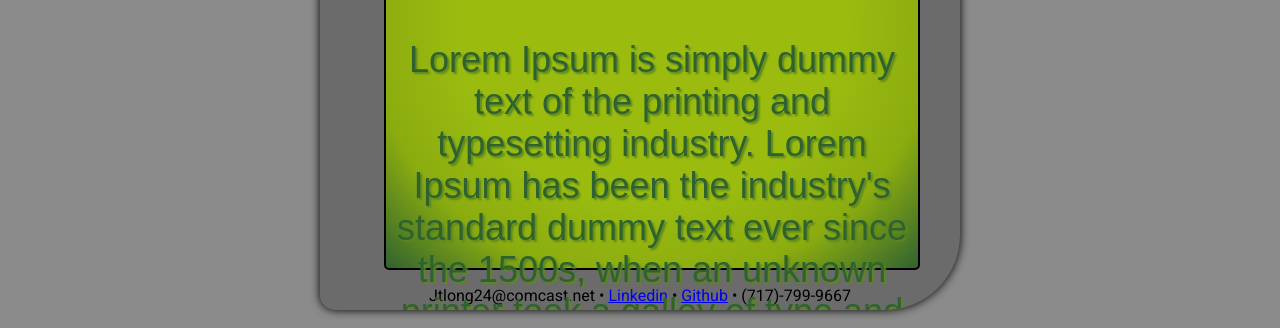
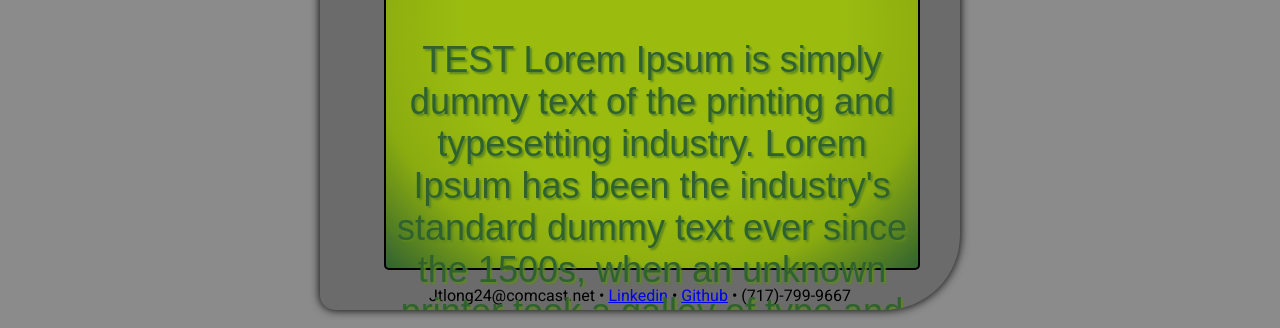
Before and after one commit to TacoWarrior24/TacoWarrior24.github.io, a plain HTML site: page index.html in a window 1280 px wide. Shown: the part 286-614 px from the top of the page. Drawn offline with Linux system fonts and the light colour scheme.

Commit message:
First test push from VS

```diff
--- a/index.html
+++ b/index.html
@@ -17,7 +17,7 @@
             <!-- Title Content -->
             <h2>Hello World!</h2>
             <h3>My name is Jacob!</h3>
-            <p>Lorem Ipsum is simply dummy text of the printing and typesetting industry. Lorem Ipsum has been the industry's standard dummy text ever since the 1500s, when an unknown printer took a galley of type and scrambled it to make a type specimen book. It has survived not only five centuries, but also the leap into electronic typesetting, remaining essentially unchanged. It was popularised in the 1960s with the release of Letraset sheets containing Lorem Ipsum passages, and more recently with desktop publishing software like Aldus PageMaker including versions of Lorem Ipsum.</p>
+            <p>TEST Lorem Ipsum is simply dummy text of the printing and typesetting industry. Lorem Ipsum has been the industry's standard dummy text ever since the 1500s, when an unknown printer took a galley of type and scrambled it to make a type specimen book. It has survived not only five centuries, but also the leap into electronic typesetting, remaining essentially unchanged. It was popularised in the 1960s with the release of Letraset sheets containing Lorem Ipsum passages, and more recently with desktop publishing software like Aldus PageMaker including versions of Lorem Ipsum.</p>
         </div>
         <p>Jtlong24@comcast.net • <a href="https://www.linkedin.com/in/jacob-long-a19b82200/">Linkedin</a> • <a href="https://github.com/TacoWarrior24">Github</a> • (717)-799-9667</p>
     </div>
```
